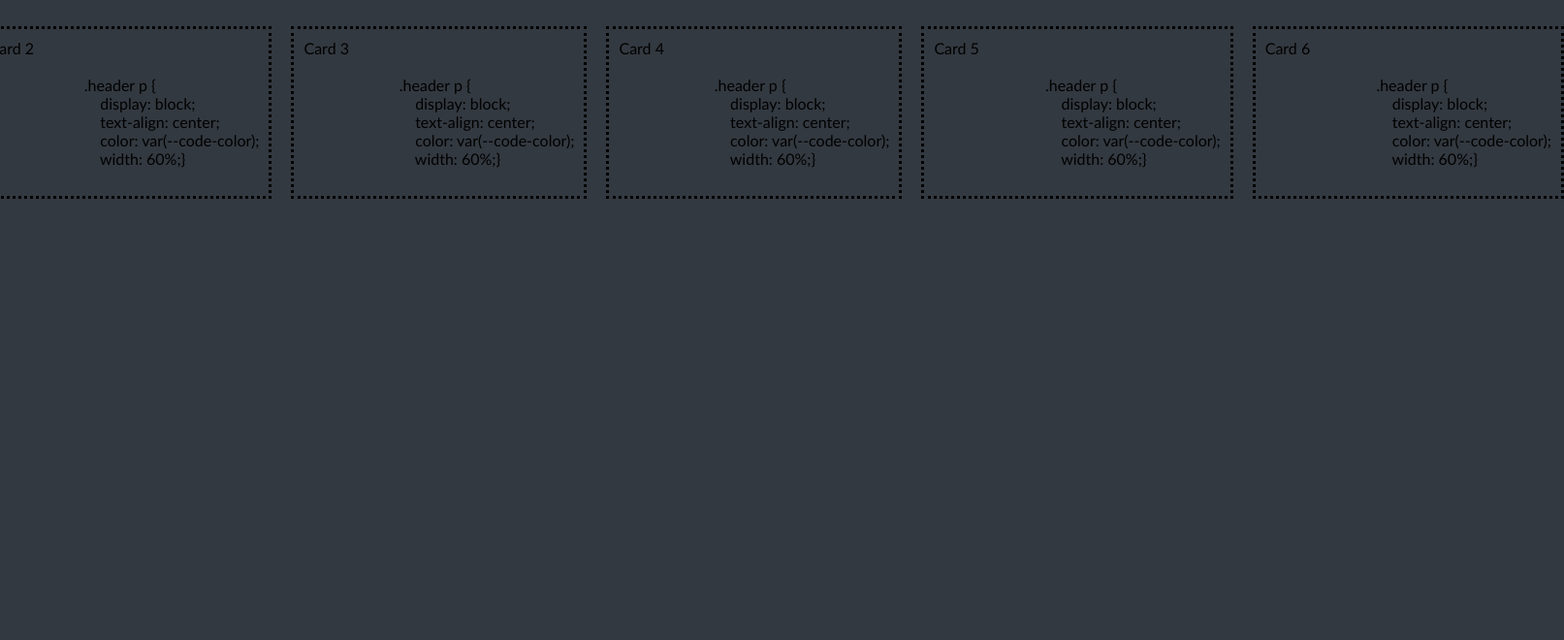
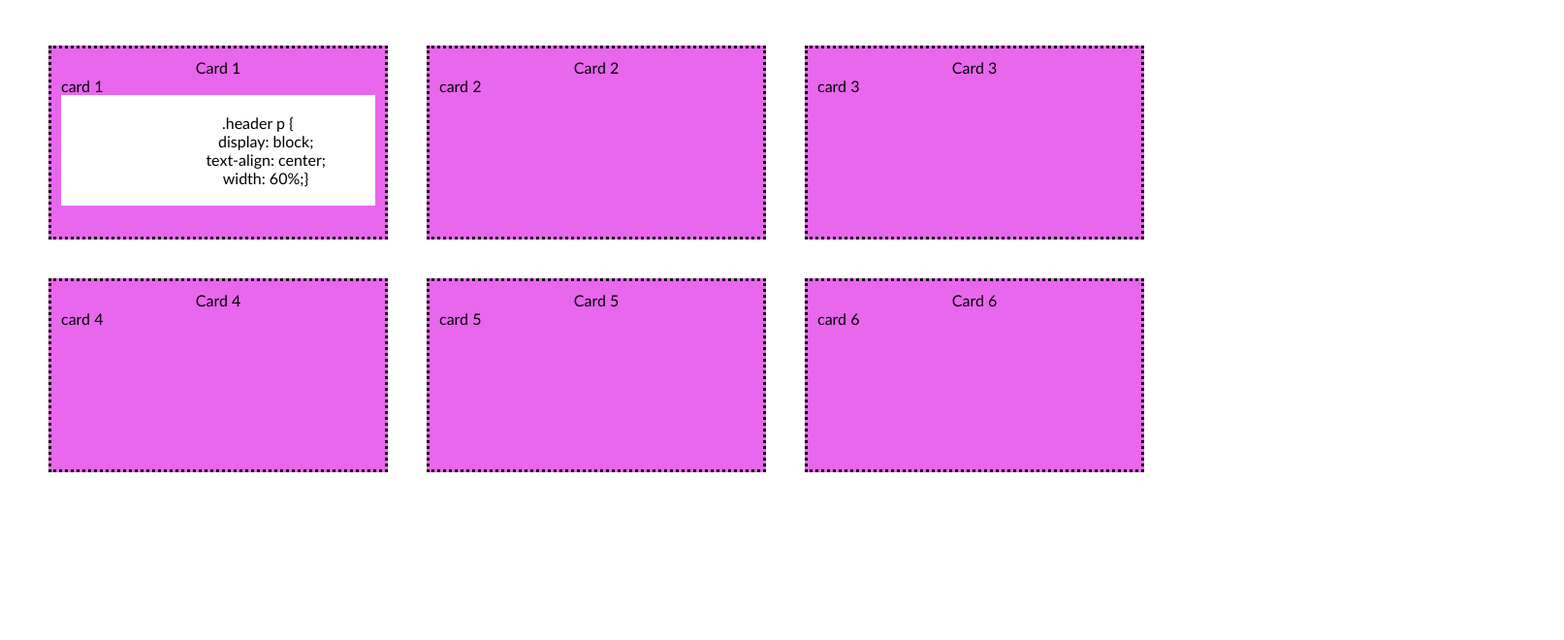
Before and after one commit to zainabid333/CSS-Snipept-Cheatsheet, a plain HTML site: page index.html in a window 1280 px wide. Shown: the part 140-800 px from the top of the page at 97% size, 1613 px wide, since content can reach past the window. Drawn offline with Linux system fonts and the light colour scheme.

Commit message:
Changed CSS boxes

```diff
--- a/assets/css/style.css
+++ b/assets/css/style.css
@@ -10,7 +10,7 @@
   padding: 0;
   font-family: "Trebuchet MS", "Lucida Sans Unicode", "Lucida Grande",
     "Lucida Sans", Arial, sans-serif;
-  background-color: var(--back-color);
+  background-color: white;
 }
 
 body {
@@ -26,26 +26,41 @@ body {
   width: 100%;
   height: 20%;
 }
+
 .header h1 {
   padding: 20px;
   width: 100%;
   text-align: center;
   color: var(--text-color);
 }
+
 .header p {
   display: block;
   text-align: center;
-  color: var(--code-color);
+  color: var(--back-color);
   width: 60%;
 }
 
-.flash {
-  margin: 10px;
+.container {
   display: flex;
-  justify-content: center;
+  flex-wrap: wrap;
+  align-items: flex-start;
+  margin: 20px;
+  padding: 10px;
 }
-.flash .cards {
-  border: dotted;
+.cards {
+  text-align: center;
+  border: dotted 0.1cm;
+  height: 200px;
   padding: 10px;
-  margin: 10px;
+  margin: 20px;
+  background-color: #e867ed;
+  width: 350px;
 }
+.cards p {
+  text-align: left;
+  background-color: #e867ed;
+}
+
+@media screen and (max-width: 768px) {
+}
--- a/index.html
+++ b/index.html
@@ -12,77 +12,75 @@
     <header class="header">
         <h1>CSS Snippet CheatSheet</h1>
         <p>Ever have trouble recalling the exact syntax for your facorite CSS code? Give it a permanent home and add
-            it
-            to this project! Select any snippet below and it'll automatically select all of the code for you to
-            copy.
+            it to this project! Select any snippet below and it'll automatically select all of the code for you to copy.
         </p>
     </header>
     <main class="main-body">
-        <section class="flash">
+        <section class="container">
             <article class="cards">Card 1
                 <p>
+                    card 1
                 <pre><code>
                     .header p {
                         display: block;
                         text-align: center;
-                        color: var(--code-color);
                         width: 60%;}
                 </code></pre>
                 </p>
             </article>
             <article class="cards">Card 2
                 <p>
-                <pre><code>
+                    card 2
+                    <!-- <pre><code>
                         .header p {
                             display: block;
                             text-align: center;
-                            color: var(--code-color);
                             width: 60%;}
-                    </code></pre>
+                    </code></pre> -->
                 </p>
             </article>
             <article class="cards">Card 3
                 <p>
-                <pre><code>
+                    card 3
+                    <!-- <pre><code>
                         .header p {
                             display: block;
                             text-align: center;
-                            color: var(--code-color);
                             width: 60%;}
-                    </code></pre>
+                    </code></pre> -->
                 </p>
             </article>
             <article class="cards">Card 4
                 <p>
-                <pre><code>
+                    card 4
+                    <!-- <pre><code>
                         .header p {
                             display: block;
                             text-align: center;
-                            color: var(--code-color);
                             width: 60%;}
-                    </code></pre>
+                    </code></pre> -->
                 </p>
             </article>
             <article class="cards">Card 5
                 <p>
-                <pre><code>
+                    card 5
+                    <!-- <pre><code>
                             .header p {
                                 display: block;
                                 text-align: center;
-                                color: var(--code-color);
                                 width: 60%;}
-                        </code></pre>
+                        </code></pre> -->
                 </p>
             </article>
             <article class="cards">Card 6
                 <p>
-                <pre><code>
+                    card 6
+                    <!-- <pre><code>
                             .header p {
                                 display: block;
                                 text-align: center;
-                                color: var(--code-color);
                                 width: 60%;}
-                        </code></pre>
+                        </code></pre> -->
                 </p>
             </article>
         </section>
```
